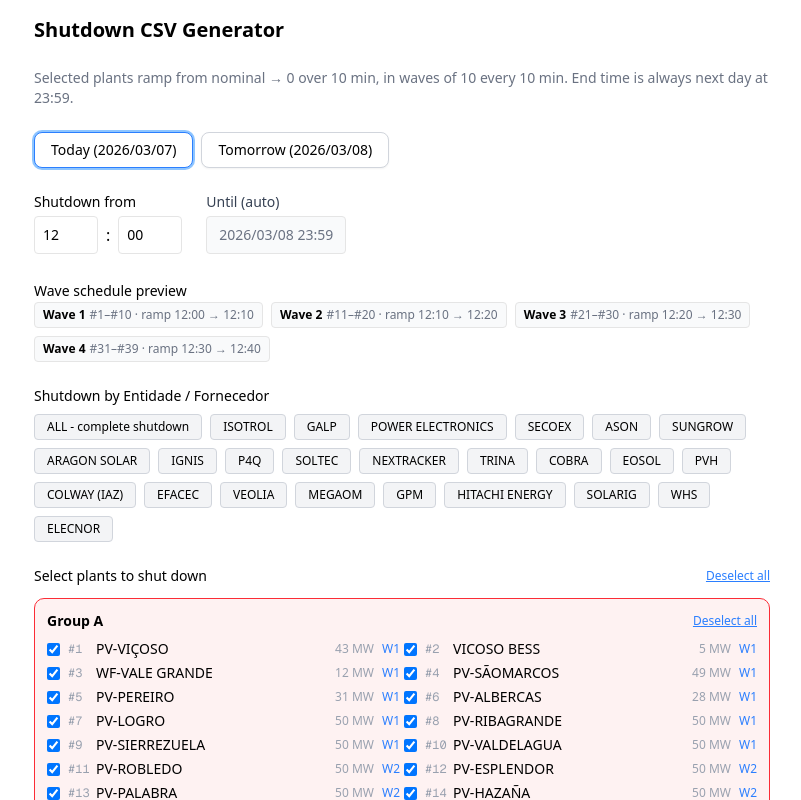
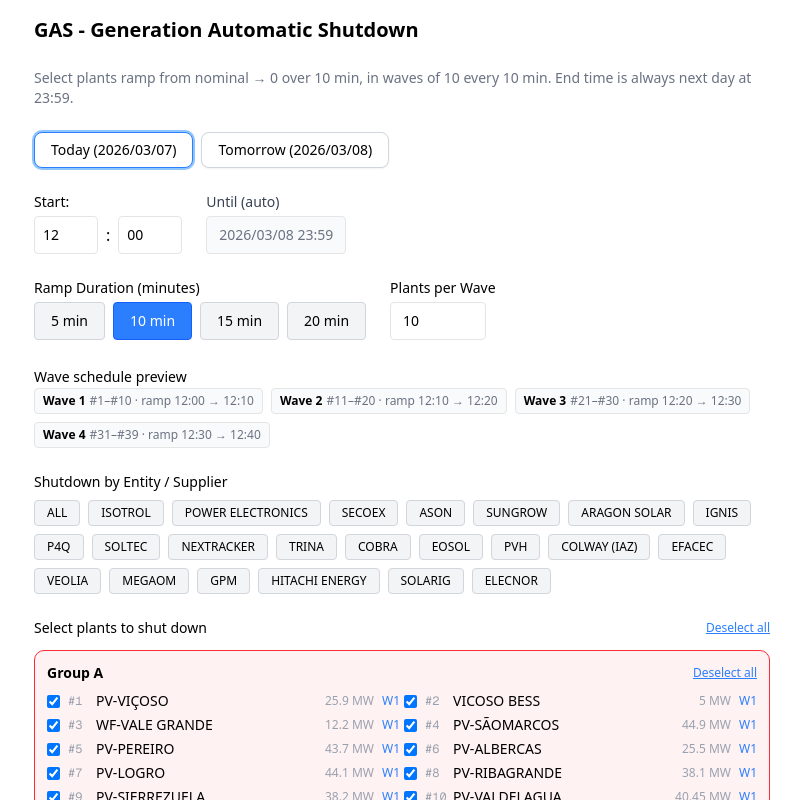
Before and after one commit to Nunes222/ClusterCalculations, a Next.js app: page /shutdown in a window 1280 px wide. Shown: the top 800 px of the page, without its empty margins (238-1039 px from the left). Built offline with nearby package versions, Linux system fonts and the light colour scheme.

Commit message:
battery updates

```diff
--- a/app/curtailment/page.tsx
+++ b/app/curtailment/page.tsx
@@ -461,7 +461,7 @@ export default function CurtailmentPlanner() {
 
       // Helper to round to 5/-5 only if close enough (within 0.5), otherwise use actual value
       const smartRound = (value: number, target: number): number => {
-        if (Math.abs(Math.abs(value) - target) <= 0.5) {
+        if (Math.abs(Math.abs(value) - target) <= 0.2) {
           return target * Math.sign(value);
         }
         return value;
--- a/app/shutdown/page.tsx
+++ b/app/shutdown/page.tsx
@@ -5,56 +5,50 @@ import { Button } from "@/components/ui/button";
 import { BackButton } from "@/components/ui/BackButton";
 
 // ─── BATCH CONFIG ─────────────────────────────────────────────────────────────
-const BATCH_SIZE = 10;
 const BATCH_INTERVAL_MINUTES = 10; // minutes between waves
-// ─── RAMP CONFIG ──────────────────────────────────────────────────────────────
-// Each plant ramps from nominal → 0 over RAMP_STEPS minutes (1 step per minute)
-// Step i (0-based): power = nominal * (1 - (i+1)/RAMP_STEPS)
-// Last step is always exactly 0.
-const RAMP_STEPS = 10; // total minutes to reach 0
 // ──────────────────────────────────────────────────────────────────────────────
 
 // ─── NOMINAL POWER (MW) per plant (display name) ──────────────────────────────
 const NOMINAL: Record<string, number> = {
-  "WF-VALE GRANDE":      12,
-  "PV-SÃOMARCOS":        49,
-  "PV-VIÇOSO":           43,
+  "WF-VALE GRANDE":      12.20,
+  "PV-SÃOMARCOS":        44.9,
+  "PV-VIÇOSO":           25.9,
   "VICOSO BESS":          5,
-  "PV-PEREIRO":          31,
-  "PV-ALBERCAS":         28,
-  "PV-LOGRO":            50,
-  "PV-RIBAGRANDE":       50,
-  "PV-SIERREZUELA":      50,
-  "PV-VALDELAGUA":       50,
-  "PV-ROBLEDO":          50,
-  "PV-ESPLENDOR":        50,
-  "PV-PALABRA":          50,
-  "PV-HAZAÑA":           50,
-  "PV-TALENTO":          50,
-  "PV-EMOCION":          50,
-  "PV-ESCATRON":         50,
-  "PV-ENVITERO":         46,
-  "PV-ESCARNES":         40,
-  "PV-IGNIS":            50,
-  "PV-MEDIOMONTE":       50,
-  "PV-MOCATERO":         40,
-  "PV-VALDECARRO":       50,
-  "PV-VALDIVIESO":       50,
-  "PV-ALCAZAR II":       45,  // maps to PV-ALCAZAR2
-  "PV-ALCAZAR I":        45,  // maps to PV-ALCAZAR1
-  "PV-ICTIO ALCAZAR 1":  50,
-  "PV-ICTIO ALCAZAR 2":  50,
-  "PV-ICTIO ALCAZAR 3":  50,
-  "PV-ICTIO ALBARREAL":  50,
-  "PV-MANZANARES":       36,
-  "PV-PEREA":            50,
-  "PV-EL VEGON":         50,
-  "PV-PITARCO1":         40,
-  "PV-PITARCO3":         12,
-  "PV-PITARCO2":         10,
-  "PV-TOLEDO":           32.5, // Toledo & Ahin split: 65/2
-  "PV-AHÍN":             32.5,
-  "PV-ALMARAZ":          50,
+  "PV-PEREIRO":          43.7,
+  "PV-ALBERCAS":         25.5,
+  "PV-LOGRO":            44.1,
+  "PV-RIBAGRANDE":       38.1,
+  "PV-SIERREZUELA":      38.2,
+  "PV-VALDELAGUA":       40.45,
+  "PV-ROBLEDO":          38.05,
+  "PV-ESPLENDOR":        40.20,
+  "PV-PALABRA":          46,
+  "PV-HAZAÑA":           38.1,
+  "PV-TALENTO":          38.2,
+  "PV-EMOCION":          38.1,
+  "PV-ESCATRON":         38,
+  "PV-ENVITERO":         35,
+  "PV-ESCARNES":         32.8,
+  "PV-IGNIS":            37.9,
+  "PV-MEDIOMONTE":       37.95,
+  "PV-MOCATERO":         30.35,
+  "PV-VALDECARRO":       41,
+  "PV-VALDIVIESO":       41,
+  "PV-ALCAZAR II":       36.08,  // maps to PV-ALCAZAR2
+  "PV-ALCAZAR I":        36.08,  // maps to PV-ALCAZAR1
+  "PV-ICTIO ALCAZAR 1":  44.4,
+  "PV-ICTIO ALCAZAR 2":  44.4,
+  "PV-ICTIO ALCAZAR 3":  44.4,
+  "PV-ICTIO ALBARREAL":  44.2,
+  "PV-MANZANARES":       35.09,
+  "PV-PEREA":            40.8,
+  "PV-EL VEGON":         40.8,
+  "PV-PITARCO1":         30.3,
+  "PV-PITARCO3":         9,
+  "PV-PITARCO2":         8.5,
+  "PV-TOLEDO":           47.19,
+  "PV-AHÍN":             14.52,
+  "PV-ALMARAZ":          42.03,
 };
 
 // ─── TIERS (visual grouping only — rank = order in ALL_PLANTS) ────────────────
@@ -132,26 +126,10 @@ const PLANT_RANK: Record<string, number> = Object.fromEntries(
 
 // ─── SUPPLIERS ────────────────────────────────────────────────────────────────
 const SUPPLIERS: Record<string, string[]> = {
-  "ALL - complete shutdown": ALL_PLANTS,
+  "ALL": ALL_PLANTS,
   ISOTROL: [
-    "PV-VIÇOSO","VICOSO BESS","WF-VALE GRANDE","PV-SÃOMARCOS","PV-PEREIRO","PV-ALBERCAS",
-    "PV-LOGRO","PV-RIBAGRANDE","PV-SIERREZUELA","PV-VALDELAGUA","PV-ROBLEDO",
-    "PV-ESPLENDOR","PV-PALABRA","PV-HAZAÑA","PV-TALENTO","PV-EMOCION",
-    "PV-ESCATRON","PV-ENVITERO","PV-ESCARNES","PV-IGNIS","PV-MEDIOMONTE",
-    "PV-MOCATERO","PV-VALDECARRO","PV-VALDIVIESO","PV-ALCAZAR II","PV-ALCAZAR I",
-    "PV-ICTIO ALCAZAR 1","PV-ICTIO ALCAZAR 2","PV-ICTIO ALCAZAR 3",
-    "PV-ICTIO ALBARREAL","PV-MANZANARES","PV-PEREA","PV-EL VEGON",
-    "PV-PITARCO1","PV-PITARCO3","PV-PITARCO2","PV-ALMARAZ",
-  ],
-  GALP: [
     "PV-VIÇOSO","VICOSO BESS","PV-SÃOMARCOS","PV-PEREIRO","PV-ALBERCAS",
-    "PV-LOGRO","PV-RIBAGRANDE","PV-SIERREZUELA","PV-VALDELAGUA","PV-ROBLEDO",
-    "PV-ESPLENDOR","PV-PALABRA","PV-HAZAÑA","PV-TALENTO","PV-EMOCION",
-    "PV-ESCATRON","PV-ENVITERO","PV-ESCARNES","PV-IGNIS","PV-MEDIOMONTE",
-    "PV-MOCATERO","PV-VALDECARRO","PV-VALDIVIESO","PV-ALCAZAR II","PV-ALCAZAR I",
-    "PV-ICTIO ALCAZAR 1","PV-ICTIO ALCAZAR 2","PV-ICTIO ALCAZAR 3",
-    "PV-ICTIO ALBARREAL","PV-MANZANARES","PV-PEREA","PV-EL VEGON",
-    "PV-PITARCO1","PV-PITARCO3","PV-PITARCO2",
+    "PV-PEREA","PV-EL VEGON","PV-ALMARAZ", "PV-AHÍN", "PV-TOLEDO", "PV-ICTIO ALBARREAL",
   ],
   "POWER ELECTRONICS": [
     "PV-LOGRO","PV-RIBAGRANDE","PV-SIERREZUELA","PV-VALDELAGUA","PV-ROBLEDO",
@@ -223,7 +201,6 @@ const SUPPLIERS: Record<string, string[]> = {
   GPM: ["PV-PITARCO1","PV-PITARCO3","PV-PITARCO2"],
   "HITACHI ENERGY": ["PV-VIÇOSO","VICOSO BESS","PV-SÃOMARCOS","PV-PEREIRO","PV-ALBERCAS"],
   SOLARIG: ["PV-VALDECARRO","PV-VALDIVIESO","PV-ALCAZAR II","PV-ALCAZAR I"],
-  WHS: ["PV-VIÇOSO","VICOSO BESS","PV-SÃOMARCOS","PV-PEREIRO","PV-ALBERCAS"],
   ELECNOR: ["PV-ICTIO ALBARREAL"],
 };
 
@@ -256,20 +233,21 @@ const buildRamp = (
   systemName: string,
   nominal: number,
   waveStart: Date,
-  endDate: Date
+  endDate: Date,
+  rampSteps: number
 ): string[] => {
   const rows: string[] = [];
 
-  for (let step = 0; step < RAMP_STEPS; step++) {
+  for (let step = 0; step < rampSteps; step++) {
     const stepStart = addMinutes(waveStart, step);
     const stepEnd   = addMinutes(waveStart, step + 1);
-    const factor    = 1 - (step + 1) / RAMP_STEPS; // 0.9, 0.8, ... 0.0
+    const factor    = 1 - (step + 1) / rampSteps; // 0.9, 0.8, ... 0.0
     const power     = nominal * factor;
     rows.push(`${systemName};${formatDate(stepStart)};${formatDate(stepEnd)};${power.toFixed(2)}`);
   }
 
   // Final row: hold at 0 from end of ramp until endDate
-  const rampEnd = addMinutes(waveStart, RAMP_STEPS);
+  const rampEnd = addMinutes(waveStart, rampSteps);
   if (rampEnd < endDate) {
     rows.push(`${systemName};${formatDate(rampEnd)};${formatDate(endDate)};0.00`);
   }
@@ -282,15 +260,16 @@ const buildRampUp = (
   systemName: string,
   nominal: number,
   waveStart: Date,
-  endDate: Date
+  endDate: Date,
+  rampSteps: number
 ): string[] => {
   const rows: string[] = [];
 
   // Ramp up from 0 → nominal
-  for (let step = 0; step < RAMP_STEPS; step++) {
+  for (let step = 0; step < rampSteps; step++) {
     const stepStart = addMinutes(waveStart, step);
     const stepEnd   = addMinutes(waveStart, step + 1);
-    const factor    = (step + 1) / RAMP_STEPS; // 0.1 → 1.0
+    const factor    = (step + 1) / rampSteps; // 0.1 → 1.0
     const power     = nominal * factor;
 
     rows.push(
@@ -299,7 +278,7 @@ const buildRampUp = (
   }
 
   // After ramp: hold nominal until end
-  const rampEnd = addMinutes(waveStart, RAMP_STEPS);
+  const rampEnd = addMinutes(waveStart, rampSteps);
   if (rampEnd < endDate) {
     rows.push(
       `${systemName};${formatDate(rampEnd)};${formatDate(endDate)};${nominal.toFixed(2)}`
@@ -323,6 +302,8 @@ export default function ShutdownCSV() {
   );
   const [output, setOutput] = useState("");
   const [selectedSuppliers, setSelectedSuppliers] = useState<Set<string>>(new Set());
+  const [rampSteps, setRampSteps] = useState(10); // User-configurable ramp duration
+  const [batchSize, setBatchSize] = useState(10); // User-configurable plants per wave
 
   const getEndDate = (): Date => {
     const end = new Date(baseDate);
@@ -398,7 +379,7 @@ export default function ShutdownCSV() {
 
   // Selected plants sorted by global rank
   const selectedByRank = ALL_PLANTS.filter((p) => selected[p]);
-  const numWaves = Math.ceil(selectedByRank.length / BATCH_SIZE) || 1;
+  const numWaves = Math.ceil(selectedByRank.length / batchSize) || 1;
 
   const generate = () => {
     const sh = Number(hour);
@@ -417,17 +398,18 @@ export default function ShutdownCSV() {
     ];
 
     selectedByRank.forEach((plant, idx) => {
-      const wave       = Math.floor(idx / BATCH_SIZE);
+      const wave       = Math.floor(idx / batchSize);
       const waveDelay  = wave * BATCH_INTERVAL_MINUTES;
       const waveStart  = addMinutes(shutdownStart, waveDelay);
       const nominal    = NOMINAL[plant] ?? 50; // fallback 50 MW if missing
       const sysName    = toSystemName(plant);
-      const rampRows   = buildRamp(sysName, nominal, waveStart, end);
+      const rampRows   = buildRamp(sysName, nominal, waveStart, end, rampSteps);
       rows.push(...rampRows);
     });
 
     setOutput(rows.join("\n"));
   };
+
   const generateActivation = () => {
     const sh = Number(hour);
     const sm = Number(minute);
@@ -450,14 +432,14 @@ export default function ShutdownCSV() {
     const reversed = [...selectedByRank].reverse();
 
     reversed.forEach((plant, idx) => {
-      const wave       = Math.floor(idx / BATCH_SIZE);
+      const wave       = Math.floor(idx / batchSize);
       const waveDelay  = wave * BATCH_INTERVAL_MINUTES;
       const waveStart  = addMinutes(activationStart, waveDelay);
 
       const nominal  = NOMINAL[plant] ?? 50;
       const sysName  = toSystemName(plant);
 
-      const rampRows = buildRampUp(sysName, nominal, waveStart, end);
+      const rampRows = buildRampUp(sysName, nominal, waveStart, end, rampSteps);
       rows.push(...rampRows);
     });
 
@@ -472,7 +454,7 @@ export default function ShutdownCSV() {
     const yyyy = baseDate.getFullYear();
     const a    = document.createElement("a");
     a.href     = url;
-    a.download = `SHUTDOWN_${dd}${mm}${yyyy}.csv`;
+    a.download = `GAS_${dd}${mm}${yyyy}.csv`;
     a.click();
     URL.revokeObjectURL(url);
   };
@@ -483,9 +465,9 @@ export default function ShutdownCSV() {
 
   return (
     <div className="p-4 max-w-3xl mx-auto space-y-6">
-      <h1 className="text-xl font-bold">Shutdown CSV Generator</h1>
+      <h1 className="text-xl font-bold">GAS - Generation Automatic Shutdown</h1>
       <p className="text-sm text-gray-500">
-        Selected plants ramp from nominal → 0 over {RAMP_STEPS} min, in waves of {BATCH_SIZE} every {BATCH_INTERVAL_MINUTES} min.
+        Select plants ramp from nominal → 0 over {rampSteps} min, in waves of {batchSize} every {BATCH_INTERVAL_MINUTES} min.
         End time is always next day at 23:59.
       </p>
 
@@ -510,7 +492,7 @@ export default function ShutdownCSV() {
       {/* Time */}
       <div className="flex gap-6 items-end flex-wrap">
         <div className="space-y-1">
-          <label className="block text-sm font-medium">Shutdown from</label>
+          <label className="block text-sm font-medium">Start: </label>
           <div className="flex gap-2 items-center">
             <input
               type="number" min="0" max="23" value={hour}
@@ -533,15 +515,49 @@ export default function ShutdownCSV() {
         </div>
       </div>
 
+      {/* Ramp Configuration */}
+      <div className="flex gap-6 items-end flex-wrap">
+        <div className="space-y-1">
+          <label className="block text-sm font-medium">Ramp Duration (minutes)</label>
+          <div className="flex gap-2">
+            {[5, 10, 15, 20].map((mins) => (
+              <button
+                key={mins}
+                onClick={() => setRampSteps(mins)}
+                className={`px-4 py-2 text-sm rounded border transition ${
+                  rampSteps === mins
+                    ? "bg-blue-500 text-white border-blue-600"
+                    : "bg-gray-100 dark:bg-gray-800 border-gray-300"
+                }`}
+              >
+                {mins} min
+              </button>
+            ))}
+          </div>
+        </div>
+
+        <div className="space-y-1">
+          <label className="block text-sm font-medium">Plants per Wave</label>
+          <input
+            type="number"
+            min="1"
+            max="50"
+            value={batchSize}
+            onChange={(e) => setBatchSize(Math.max(1, Number(e.target.value)))}
+            className="w-24 border rounded px-3 py-2 text-sm dark:bg-gray-800"
+          />
+        </div>
+      </div>
+
       {/* Wave preview */}
       <div className="space-y-1">
         <span className="text-sm font-medium">Wave schedule preview</span>
         <div className="flex flex-wrap gap-2 text-xs">
           {Array.from({ length: numWaves }).map((_, i) => {
             const waveStart   = addMinutes(previewStart, i * BATCH_INTERVAL_MINUTES);
-            const rampEndTime = addMinutes(waveStart, RAMP_STEPS);
-            const from = i * BATCH_SIZE + 1;
-            const to   = Math.min((i + 1) * BATCH_SIZE, selectedByRank.length);
+            const rampEndTime = addMinutes(waveStart, rampSteps);
+            const from = i * batchSize + 1;
+            const to   = Math.min((i + 1) * batchSize, selectedByRank.length);
             return (
               <div key={i} className="border rounded px-2 py-1 bg-gray-50 dark:bg-gray-800">
                 <span className="font-semibold">Wave {i + 1}</span>
@@ -557,7 +573,7 @@ export default function ShutdownCSV() {
       {/* Supplier */}
       <div className="space-y-2">
         <label className="block text-sm font-medium">
-        Shutdown by Entidade / Fornecedor
+          Shutdown by Entity / Supplier
         </label>
 
         <div className="flex flex-wrap gap-2">
@@ -601,7 +617,7 @@ export default function ShutdownCSV() {
             <div className="grid grid-cols-1 sm:grid-cols-2 gap-1">
               {tier.plants.map((plant) => {
                 const posInSelected = selectedByRank.indexOf(plant);
-                const wave = posInSelected >= 0 ? Math.floor(posInSelected / BATCH_SIZE) + 1 : null;
+                const wave = posInSelected >= 0 ? Math.floor(posInSelected / batchSize) + 1 : null;
                 const nominal = NOMINAL[plant] ?? 50;
                 return (
                   <label key={plant} className="flex items-center gap-2 text-sm cursor-pointer">
@@ -629,15 +645,15 @@ export default function ShutdownCSV() {
       {/* Actions */}
       <div className="flex gap-2 flex-wrap">
         <Button onClick={generate}>
-          Generate Shutdown CSV
+          Generate GAS CSV
         </Button>
 
         <Button onClick={generateActivation} variant="secondary">
-          Generate Activation CSV
+          Generate Restart CSV
         </Button>
 
         {output && output.includes(";") && (
-          <Button onClick={download}>Download CSV</Button>
+          <Button onClick={download}>Download Generated CSV</Button>
         )}
       </div>
 
```
Lines whose indentation alone changed are shown as unchanged.
